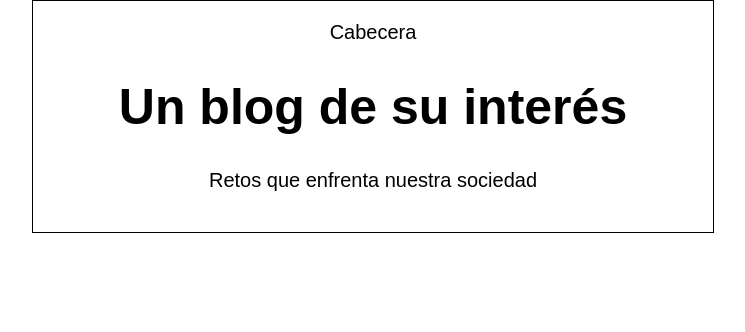
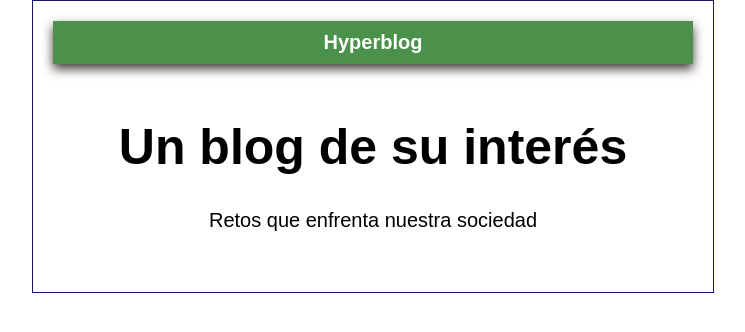
Before and after one commit to Hdch100001/blogdeinformacion, a plain HTML site: page blogpost.html in a window 1280 px wide. Shown: the whole page, without its empty margins (267-1012 px from the left). Drawn offline with Linux system fonts and the light colour scheme.

Commit message:
Finalizada la cabecera

```diff
--- a/blogpost.html
+++ b/blogpost.html
@@ -6,7 +6,7 @@
     <body>
         <div id="container">
             <div id="cabecera">
-                Cabecera
+                Hyperblog
             </div>
             <div id="post">
                 <h1>Un blog de su interés</h1>
--- a/css/estilos.css
+++ b/css/estilos.css
@@ -7,12 +7,23 @@ body
     margin: 0;
     padding: 0;
 }
+
+#cabecera
+{
+    background: rgba(19, 110, 19, 0.76);
+    box-shadow: 0px 5px 10px 0px rgba(20, 4, 4, 0.788);
+    color: white;
+    font-weight: bold;
+    margin: 0;
+    padding: 0.5em;
+}
+
 #container
 {
     width: 50%;
     padding: 1em;
     text-align: center;
-    border: 1px solid black;
+    border: 1px solid rgb(21, 21, 107);
     margin: 0 auto;
 }
 #container h1
@@ -20,3 +31,10 @@ body
     color: black;
     font-size: 50px;
 }
+
+#post
+{
+    padding: 1em;
+
+
+}
```
